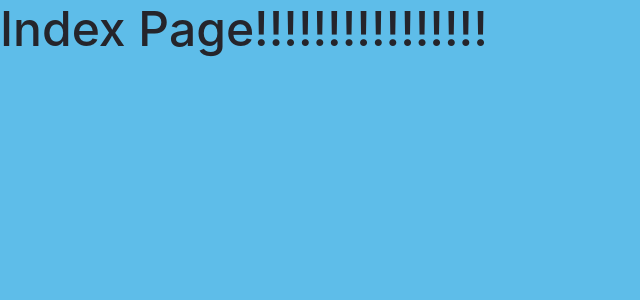
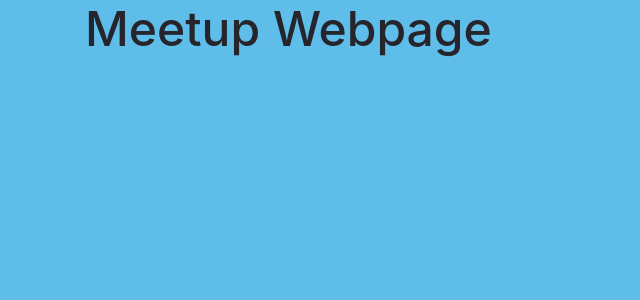
Before and after one commit to Sikabane/flask, a Flask app: page / in a window 1280 px wide. Shown: the part 56-356 px from the top of the page, without its empty margins (0-640 px from the left). Run offline with Flask 2, Linux system fonts and the light colour scheme; some libraries are stand-ins or nearby versions.

Commit message:
Changed index page

```diff
--- a/templates/index.html
+++ b/templates/index.html
@@ -5,6 +5,7 @@
 {% block css %}<link rel="stylesheet" href="{{ url_for('static', filename='style.css') }}">{% endblock %}
 
 {% block body %}
-<h1>Index Page!!!!!!!!!!!!!!!!</h1>
-{{ name }}
+<div class="container">
+    <h1>Meetup Webpage</h1>
+</div>
 {% endblock %}
```
